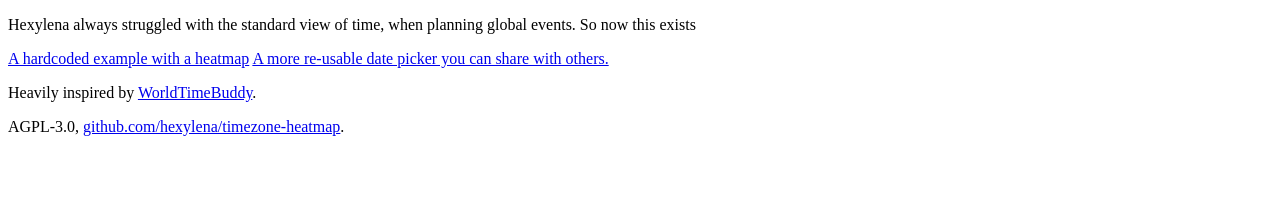
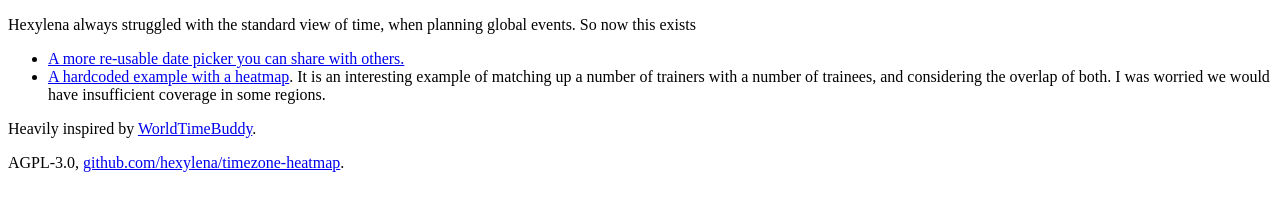
Before and after one commit to hexylena/timezone-heatmap, a website built with webpack: page src/index.html in a window 1280 px wide. Built offline with nearby package versions, Linux system fonts and the light colour scheme.

Commit message:
new home

```diff
--- a/src/index.html
+++ b/src/index.html
@@ -8,8 +8,10 @@
 		<p>
 		Hexylena always struggled with the standard view of time, when planning global events. So now this exists
 		</p>
-<a href="gtn.html">A hardcoded example with a heatmap</a>
-<a href="timepoint.html">A more re-usable date picker you can share with others.</a>
+<ul>
+<li><a href="timepoint.html">A more re-usable date picker you can share with others.</a></li>
+<li><a href="gtn.html">A hardcoded example with a heatmap</a>. It is an interesting example of matching up a number of trainers with a number of trainees, and considering the overlap of both. I was worried we would have insufficient coverage in some regions.</li>
+</ul>
 
 		<p>Heavily inspired by <a href="https://www.worldtimebuddy.com/">WorldTimeBuddy</a>.</p>
 		<p>AGPL-3.0, <a href="https://github.com/hexylena/timezone-heatmap" target="_blank">github.com/hexylena/timezone-heatmap</a>.</p>
```
